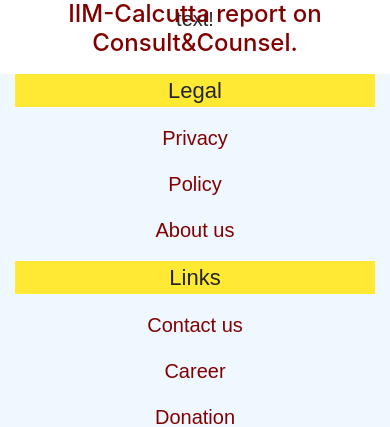
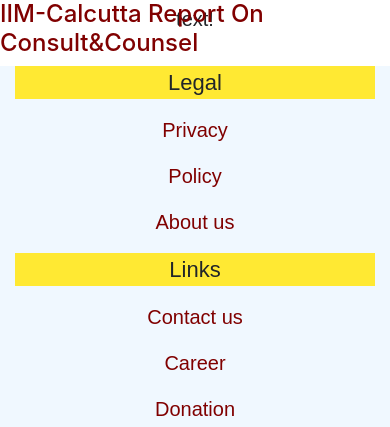
Before and after one commit to sumanpatra970/consultcounsel97, a Django app: page /aayushi in a window 390 px wide. Shown: the part 1816-2243 px from the top of the page. Run offline with Django 3.2, Linux system fonts and the light colour scheme; some libraries are stand-ins or nearby versions.

Commit message:
Update base.html

```diff
--- a/templates/base.html
+++ b/templates/base.html
@@ -312,9 +312,9 @@
     {% endblock content%}
     <br>
     <div class="row">
-        <div class="col-sm-4"></div>
-        <div class="col-sm-5 pox">
-            <a href="iimcalcutta-project"><h4>IIM-Calcutta report on Consult&Counsel.</p></a>
+        <div class="col-sm-3"></div>
+        <div class="col-sm-6">
+            <a href="iimcalcutta-project"><h4>IIM-Calcutta Report On Consult&Counsel</h4></a>
         </div>
     </div>
     <div class="container-fluid llm">
```
